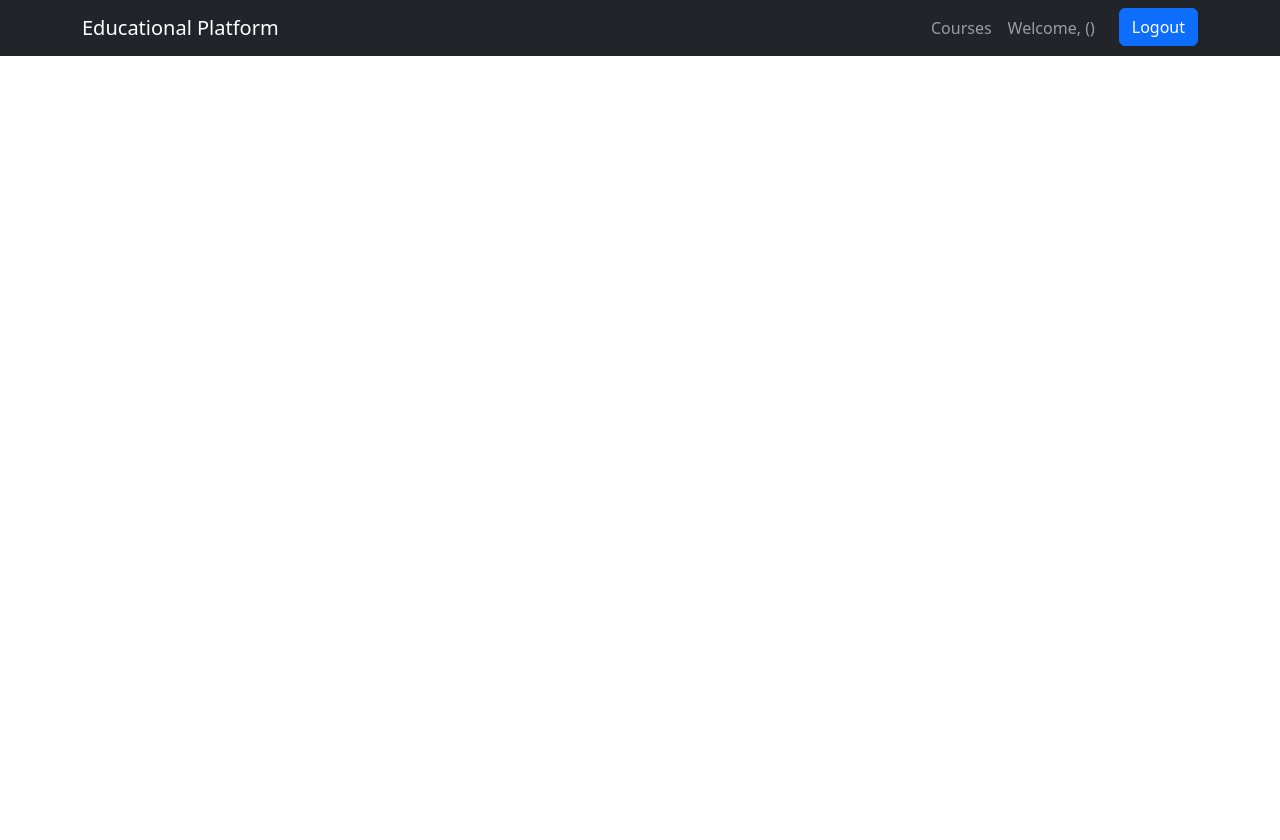
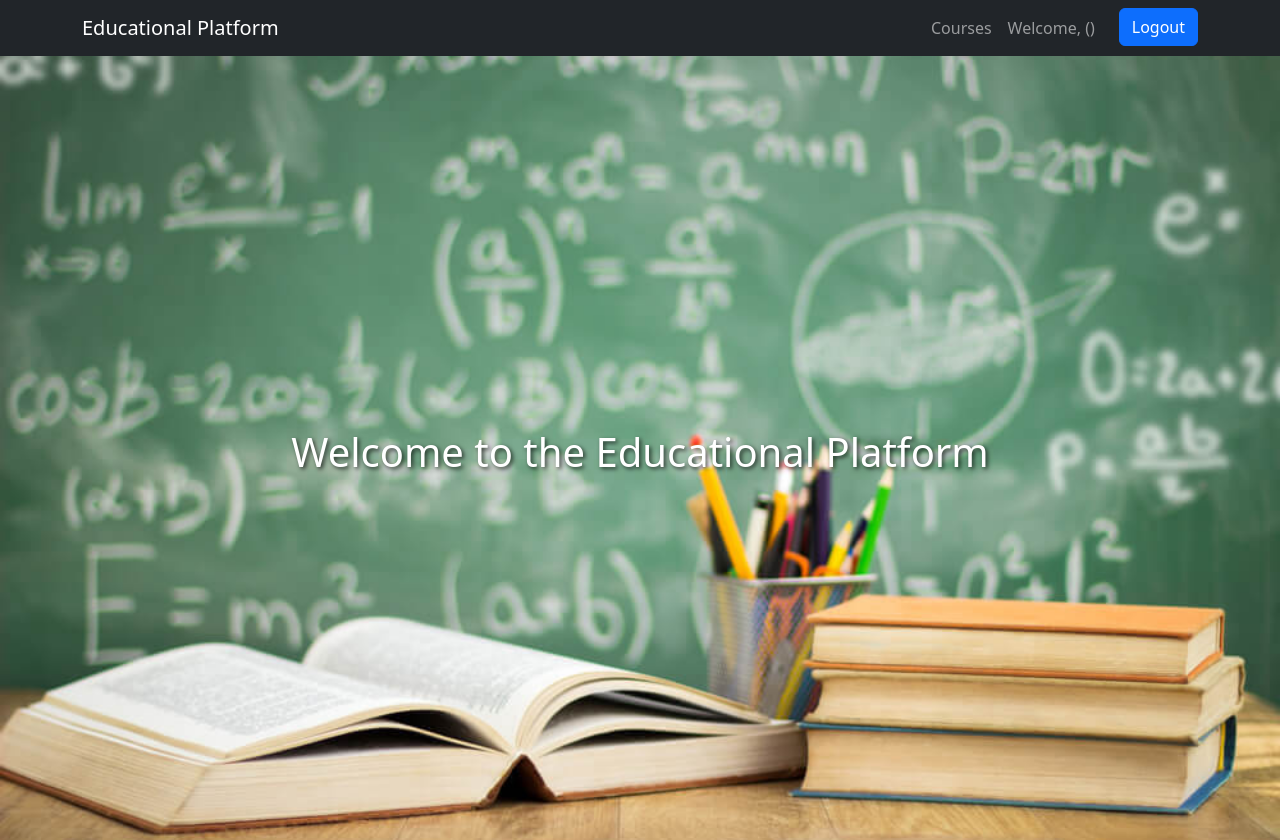
Before and after one commit to andradaCojocaru/Educational_Platform, a React (Vite) app in the folder frontend/: page / in a window 1280 px wide. Shown: the top 840 px of the page. Built offline with nearby package versions, Linux system fonts and the light colour scheme; no server answers; what simple-zustand-devtools would draw is missing.

Commit message:
Added a background for the website

```diff
--- a/frontend/src/App.jsx
+++ b/frontend/src/App.jsx
@@ -10,6 +10,7 @@ import Logout from "./views/auth/Logout";
 import ForgotPassword from "./views/auth/ForgotPassword";
 import CreateNewPassword from "./views/auth/CreateNewPassword";
 import TeacherStudents from "./views/students/TeacherStudents";
+import Home from "./views/auth/Home";
 
 import Courses from "./views/courses/Courses";
 
@@ -26,7 +27,7 @@ function App() {
       <MainWrapper>
         <Routes>
           {/* Auth Routes */}
-
+          <Route path="/" element={<Home />} />
           <Route path="/register/" element={<Register />} />
           <Route path="/login/" element={<Login />} />
           <Route path="/logout/" element={<Logout />} />
@@ -34,6 +35,7 @@ function App() {
           <Route path="/create-new-password/" element={<CreateNewPassword />} />
           <Route path="/courses/" element={<Courses />} />
           <Route path="/students" element={<TeacherStudents />} />
+
         </Routes>
       </MainWrapper>
     </BrowserRouter>
--- /dev/null
+++ b/frontend/src/views/auth/Home.jsx
@@ -0,0 +1,24 @@
+import React from "react";
+
+const Home = () => {
+  return (
+    <div
+      style={{
+        backgroundImage: "url('/images/10-Benefits-Showing-Why-Education-Is-Important-to-Our-Society.jpg')", // Relative path to the image
+        backgroundSize: "cover",
+        backgroundPosition: "center",
+        backgroundRepeat: "no-repeat",
+        height: "100vh",
+        display: "flex",
+        justifyContent: "center",
+        alignItems: "center",
+        color: "white",
+        textShadow: "2px 2px 4px rgba(0, 0, 0, 0.7)",
+      }}
+    >
+      <h1>Welcome to the Educational Platform</h1>
+    </div>
+  );
+};
+
+export default Home;
```
Also changed, not shown: frontend/src/App.css (+12 -0 lines), frontend/public/images/10-Benefits-Showing-Why-Education-Is-Important-to-Our-Society.jpg (added).
